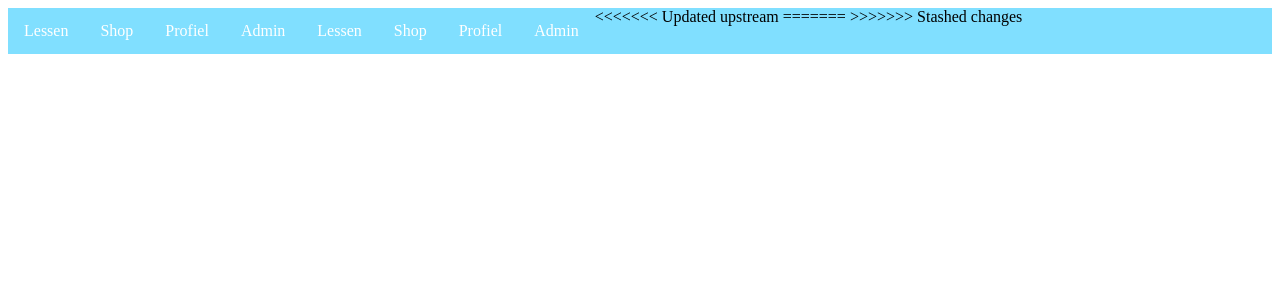
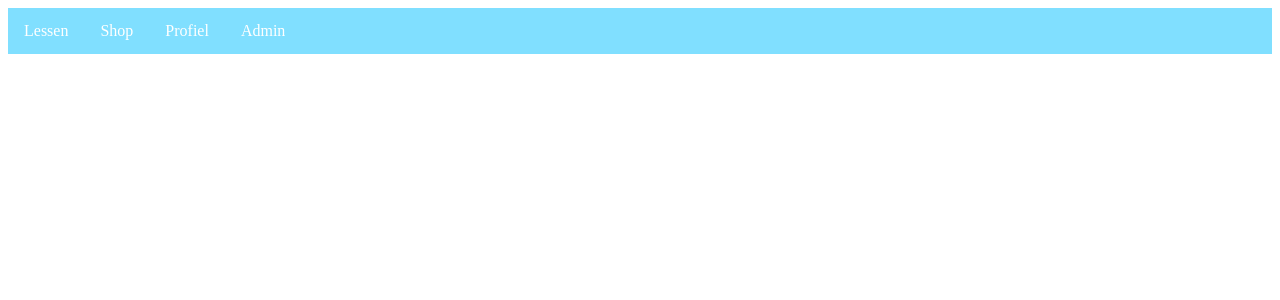
Before and after one commit to TimW29/TrainingFactory, a CodeIgniter 4 app: the page made by app/Views/templates/header.php in a window 1280 px wide. Shown: the top 300 px of the page. Run offline with PHP 8.4 and a stand-in for CodeIgniter, Linux system fonts and the light colour scheme; the template is opened without the code that fills it, so the values that code supplies are empty; some libraries are stand-ins or nearby versions.

Commit message:
navbar fix

```diff
--- a/app/Controllers/TfController.php
+++ b/app/Controllers/TfController.php
@@ -40,7 +40,7 @@ class TfController extends BaseController
     public function admin(){
 
     return view('templates/header')
-        . view('TrainingFactory/profiel')
+        . view('TrainingFactory/admin')
         . view('templates/footer');
     }
 }
--- a/app/Views/TrainingFactory/profiel.php
+++ b/app/Views/TrainingFactory/profiel.php
@@ -4,5 +4,5 @@
     }
 </style>
 <body>
-    <h2>Hier kan u uw profiel zien.</h2>
+    <h2>Hier kan tfrhtftfhdtyfhdtfydu uw profiel zien.</h2>
 </body>
--- a/app/Views/TrainingFactory/shop.php
+++ b/app/Views/TrainingFactory/shop.php
@@ -6,9 +6,8 @@
 <body>
     <h2>Hier kan u de producten kopen</h2>
     <?php
-    if($gebruikers[0]->rol == "instructeur"){
+    if(auth()->user()->rol == "admin"){
     echo("goed bezig steven");
-    echo(auth()->user()->username);
     }
     ?>
 </body>
--- a/app/Views/templates/header.php
+++ b/app/Views/templates/header.php
@@ -30,16 +30,9 @@ li a:hover {
 </head>
 <body>
     <ul>
-<<<<<<< Updated upstream
         <li><a href="http://localhost:8080/index.php">Lessen</a></li>
         <li><a href="http://localhost:8080/TrainingFactory/shop">Shop</a></li>
         <li><a href="http://localhost:8080/TrainingFactory/profiel">Profiel</a></li>
         <li><a href="http://localhost:8080/TrainingFactory/admin">Admin</a></li>
-=======
-        <li><a href="/index.php">Lessen</a></li>
-        <li><a href="/TrainingFactory/shop">Shop</a></li>
-        <li><a href="/TrainingFactory/profiel">Profiel</a></li>
-        <li><a href="/TrainingFactory/admin">Admin</a></li>
->>>>>>> Stashed changes
     </ul>
 </body>
```
Also changed, not shown: app/Views/TrainingFactory/admin.php (+3 -4 lines).
